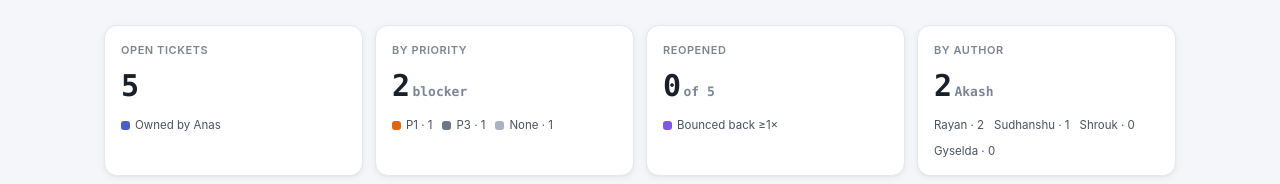
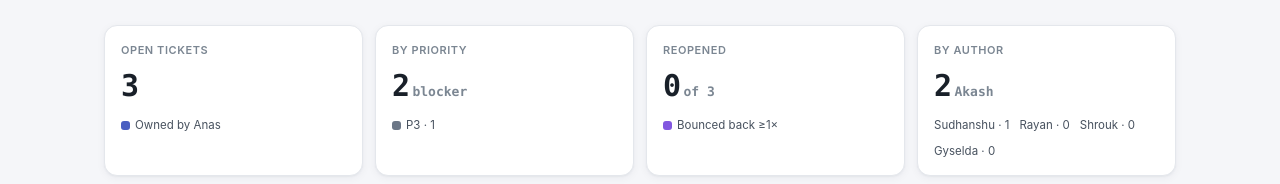
Before and after one commit to gktiwari25/gktiwari25.github.io, a plain HTML site: page qa-bugs-anas.html in a window 1280 px wide. Shown: the part 180-364 px from the top of the page. Drawn offline with Linux system fonts and the light colour scheme.

Commit message:
Remove DAL-UI/UX Overhaul + Gyselda's Review from report (5 -> 3)
Co-Authored-By: Claude Opus 4.8 (1M context) <noreply@anthropic.com>

```diff
--- a/qa-bugs-anas.html
+++ b/qa-bugs-anas.html
@@ -160,19 +160,17 @@
   </header>
 
   <section class="tiles">
-    <div class="tile"><div class="k">Open tickets</div><div class="v" id="t-total">5</div>
+    <div class="tile"><div class="k">Open tickets</div><div class="v" id="t-total">3</div>
       <div class="split"><span><i class="swatch" style="background:var(--accent)"></i>Owned by Anas</span></div></div>
     <div class="tile"><div class="k">By priority</div><div class="v" id="t-po">2<small>blocker</small></div>
       <div class="split">
-        <span><i class="swatch" style="background:var(--p1)"></i>P1 · 1</span>
         <span><i class="swatch" style="background:var(--p3)"></i>P3 · 1</span>
-        <span><i class="swatch" style="background:var(--none)"></i>None · 1</span>
       </div></div>
-    <div class="tile"><div class="k">Reopened</div><div class="v" id="t-reopen">0<small>of 5</small></div>
+    <div class="tile"><div class="k">Reopened</div><div class="v" id="t-reopen">0<small>of 3</small></div>
       <div class="split"><span><i class="swatch" style="background:var(--reopen)"></i>Bounced back ≥1×</span></div></div>
     <div class="tile"><div class="k">By author</div><div class="v" id="t-top">2<small>Akash</small></div>
       <div class="split">
-        <span>Rayan · 2</span><span>Sudhanshu · 1</span><span>Shrouk · 0</span><span>Gyselda · 0</span>
+        <span>Sudhanshu · 1</span><span>Rayan · 0</span><span>Shrouk · 0</span><span>Gyselda · 0</span>
       </div></div>
   </section>
 
@@ -204,8 +202,6 @@ const DATA = [
   {col:"Raised by QA", pr:"P3 Medium", title:"[Web] Listing flow shows “discard this draft and start again” — copy not in Figma", by:"Sudhanshu", plat:"FE-W", sprint:19, ro:0, url:"https://app.asana.com/0/1214388950902741/1220414448165241"},
   // ---- Reopen ----
   {col:"Reopen", pr:"PO Blocker", title:"[Web] Filters: Price range component doesn’t match design", by:"Akash", plat:"FE-W", sprint:18, ro:0, url:"https://app.asana.com/0/1214388950902741/1220422012504224"},
-  {col:"Reopen", pr:"P1 Critical", title:"DAL-UI/UX Overhaul — Listing Flow, Search, and Filter", by:"Rayan", plat:"—", sprint:18, ro:0, url:"https://app.asana.com/0/1214388950902741/1219570455965067"},
-  {col:"Reopen", pr:"No priority", title:"Gyselda’s Review", by:"Rayan", plat:"—", sprint:null, ro:0, url:"https://app.asana.com/0/1214388950902741/1220165596923589"},
 ];
 
 const COLS = ["Raised by QA","Reopen","In Development"];
```
Also changed, not shown: index.html (+1 -1 lines).
